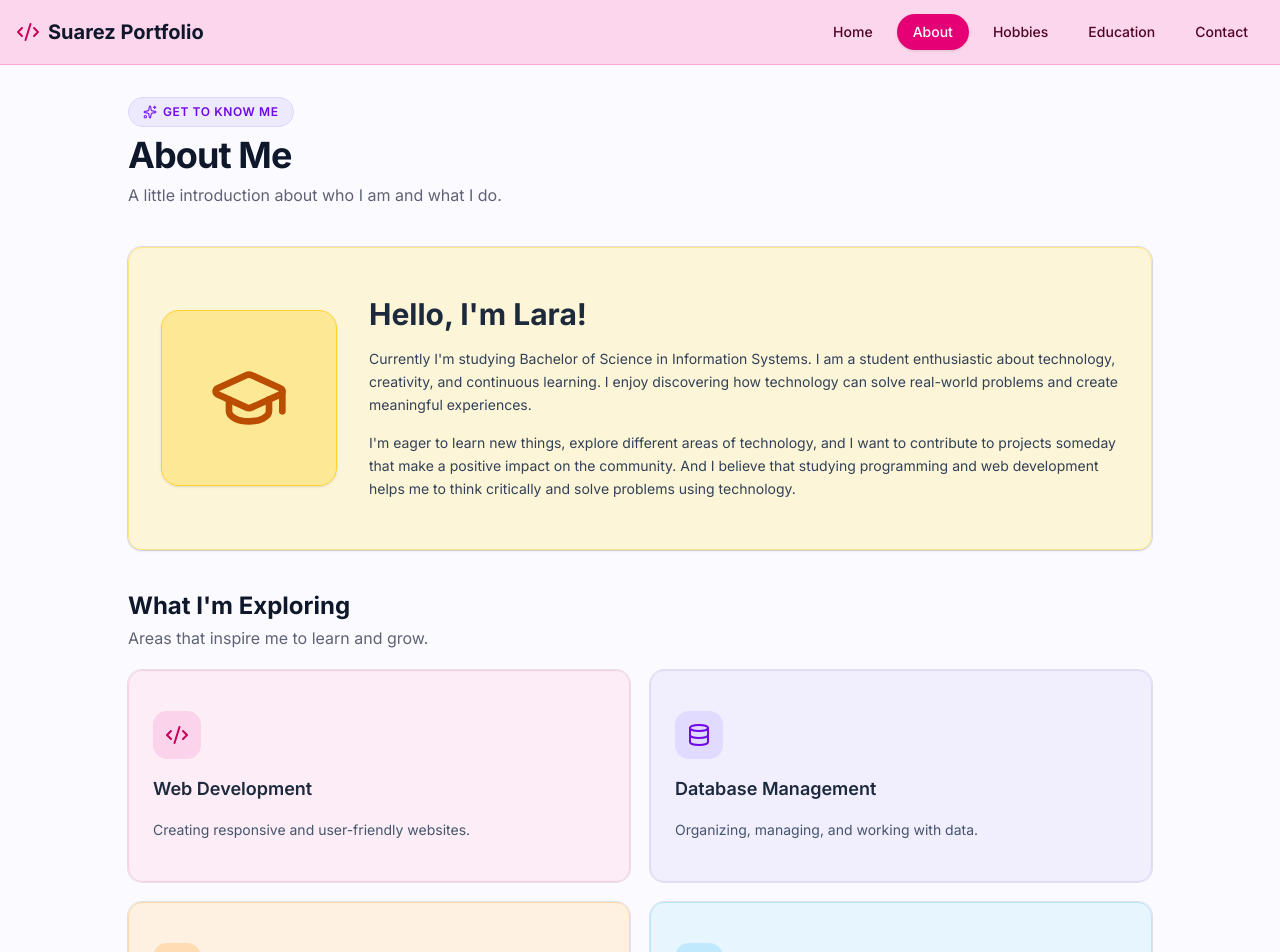
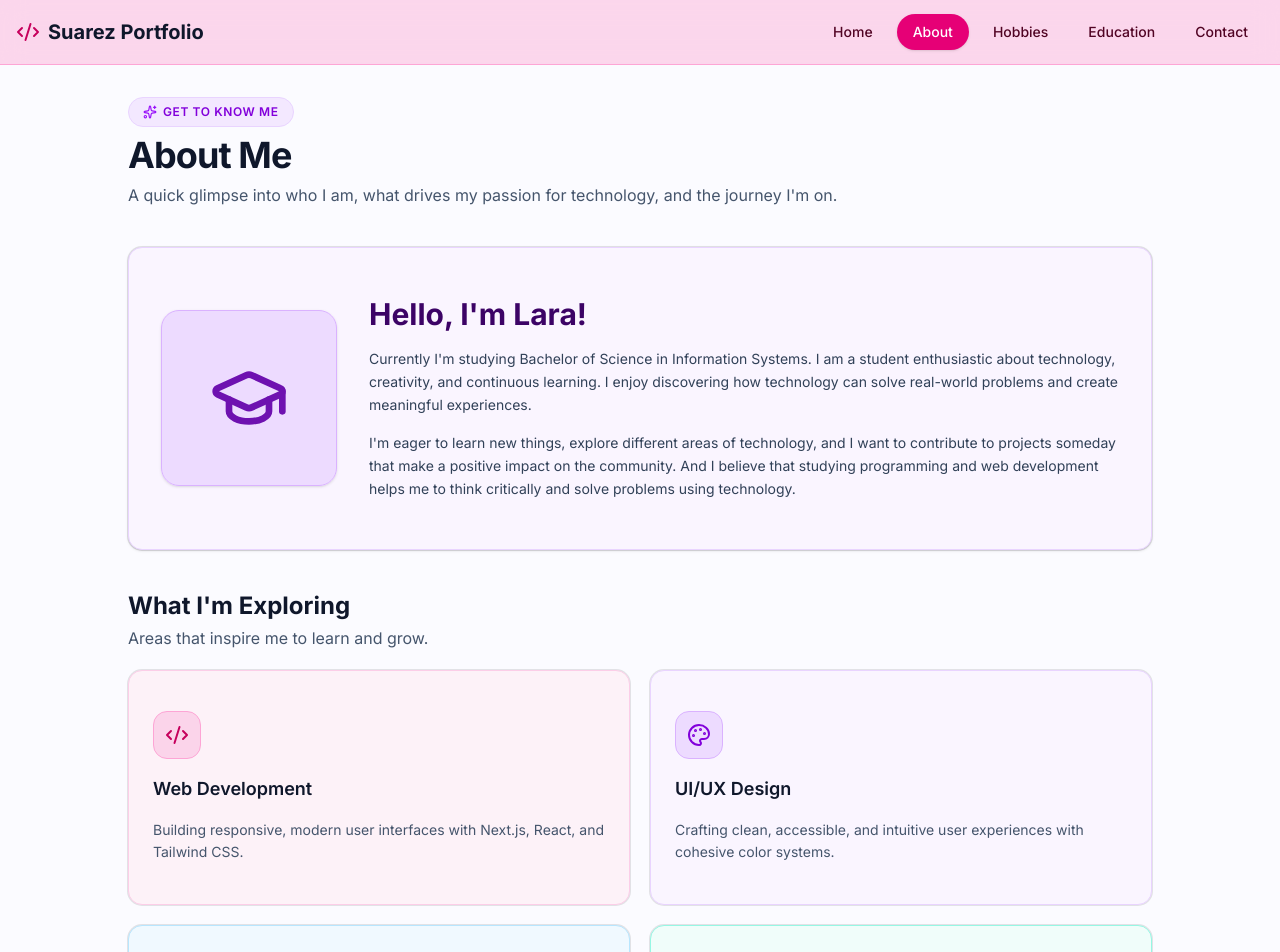
Before and after one commit to lsuarez-sys/my-personal-portfolio, a Next.js app: page /about in a window 1280 px wide. Shown: the top 952 px of the page. Built offline with nearby package versions, Linux system fonts and the light colour scheme.

Commit message:
Update About page to pastel lavender theme and add skills array

```diff
--- a/app/about/page.tsx
+++ b/app/about/page.tsx
@@ -13,31 +13,31 @@ import {
 const skills = [
   {
     title: "Web Development",
-    description: "Creating responsive and user-friendly websites.",
+    description: "Building responsive, modern user interfaces with Next.js, React, and Tailwind CSS.",
     icon: Code2,
-    color: "bg-pink-100/70 border-pink-200 hover:bg-pink-100",
-    iconColor: "bg-pink-200/80 text-pink-700",
+    color: "bg-pink-50 border-pink-200 hover:bg-pink-100/60",
+    iconColor: "bg-pink-200/80 border border-pink-300 text-pink-700",
+  },
+  {
+    title: "UI/UX Design",
+    description: "Crafting clean, accessible, and intuitive user experiences with cohesive color systems.",
+    icon: Palette,
+    color: "bg-purple-50 border-purple-200 hover:bg-purple-100/60",
+    iconColor: "bg-purple-200/80 border border-purple-300 text-purple-700",
   },
   {
     title: "Database Management",
-    description: "Organizing, managing, and working with data.",
+    description: "Structuring and managing backend data using SQL databases and modern backend frameworks.",
     icon: Database,
-    color: "bg-violet-100/70 border-violet-200 hover:bg-violet-100",
-    iconColor: "bg-violet-200/80 text-violet-700",
-  },
-  {
-    title: "UI/UX Design",
-    description: "Designing simple, creative, and meaningful interfaces.",
-    icon: Palette,
-    color: "bg-orange-100/70 border-orange-200 hover:bg-orange-100",
-    iconColor: "bg-orange-200/80 text-orange-700",
+    color: "bg-sky-50 border-sky-200 hover:bg-sky-100/60",
+    iconColor: "bg-sky-200/80 border border-sky-300 text-sky-700",
   },
   {
     title: "Problem Solving",
-    description: "Exploring ideas and finding solutions through technology.",
+    description: "Applying critical thinking to resolve bugs, optimize features, and continuous learning.",
     icon: Lightbulb,
-    color: "bg-sky-100/70 border-sky-200 hover:bg-sky-100",
-    iconColor: "bg-sky-200/80 text-sky-700",
+    color: "bg-teal-50 border-teal-200 hover:bg-teal-100/60",
+    iconColor: "bg-teal-200/80 border border-teal-300 text-teal-700",
   },
 ];
 
@@ -47,31 +47,31 @@ export default function About() {
 
       {/* Header */}
       <div className="space-y-2">
-        <div className="inline-flex items-center gap-1.5 px-3.5 py-1.5 rounded-full bg-violet-100 border border-violet-200 text-violet-700 text-xs font-semibold uppercase tracking-wider mb-2">
-          <Sparkles className="w-3.5 h-3.5 text-violet-600" />
+        <div className="inline-flex items-center gap-1.5 px-3.5 py-1.5 rounded-full bg-purple-100 border border-purple-200 text-purple-700 text-xs font-semibold uppercase tracking-wider mb-2">
+          <Sparkles className="w-3.5 h-3.5 text-purple-600" />
           <span>Get To Know Me</span>
         </div>
         <h1 className="text-3xl md:text-4xl font-bold tracking-tight text-slate-900">
           About Me
         </h1>
-        <p className="text-muted-foreground">
-          A little introduction about who I am and what I do.
+        <p className="text-slate-600">
+          A quick glimpse into who I am, what drives my passion for technology, and the journey I'm on.
         </p>
       </div>
 
-      {/* 1. Introduction Card (Pastel Yellow Theme) */}
-      <Card className="border border-amber-200 bg-amber-100/70 hover:bg-amber-100 transition-all duration-300 shadow-sm overflow-hidden">
+      {/* 1. Introduction Card (Pastel Lavender Theme) */}
+      <Card className="border border-purple-200 bg-purple-50 hover:bg-purple-100/60 transition-all duration-300 shadow-sm overflow-hidden">
         <CardContent className="p-6 md:p-8">
           <div className="flex flex-col md:flex-row gap-8 items-center">
 
             {/* Left Icon Container Box */}
-            <div className="w-36 h-36 md:w-44 md:h-44 rounded-2xl bg-amber-200/80 border border-amber-300 flex items-center justify-center shrink-0 shadow-sm">
-              <GraduationCap className="w-20 h-20 text-amber-700" />
+            <div className="w-36 h-36 md:w-44 md:h-44 rounded-2xl bg-purple-200/80 border border-purple-300 flex items-center justify-center shrink-0 shadow-sm">
+              <GraduationCap className="w-20 h-20 text-purple-800" />
             </div>
 
             {/* Right Text Content */}
             <div className="space-y-4">
-              <h2 className="text-2xl md:text-3xl font-bold text-slate-800">
+              <h2 className="text-2xl md:text-3xl font-bold text-purple-950">
                 Hello, I'm Lara!
               </h2>
 
@@ -98,7 +98,7 @@ export default function About() {
       <section className="space-y-5">
         <div>
           <h2 className="text-2xl font-bold text-slate-900">What I'm Exploring</h2>
-          <p className="text-muted-foreground mt-1">
+          <p className="text-slate-600 mt-1">
             Areas that inspire me to learn and grow.
           </p>
         </div>
@@ -118,7 +118,7 @@ export default function About() {
                     <Icon className="w-6 h-6" />
                   </div>
 
-                  <h3 className="font-semibold text-lg text-slate-800">
+                  <h3 className="font-semibold text-lg text-slate-900">
                     {skill.title}
                   </h3>
 
@@ -132,14 +132,14 @@ export default function About() {
         </div>
       </section>
 
-      {/* 3. Personal Goals Box (Pastel Mint Green Theme) */}
-      <Card className="border border-emerald-200 bg-emerald-100/70 hover:bg-emerald-100 transition-all duration-300 shadow-sm">
+      {/* 3. Personal Goals Box */}
+      <Card className="border border-emerald-200 bg-emerald-50 hover:bg-emerald-100/60 transition-all duration-300 shadow-sm">
         <CardContent className="p-6 md:p-8 space-y-4">
           <div className="flex items-center gap-3">
             <div className="p-2.5 rounded-xl bg-emerald-200/80 border border-emerald-300 text-emerald-800 shrink-0">
               <Target className="w-6 h-6" />
             </div>
-            <h2 className="text-2xl font-bold text-slate-800">My Goal</h2>
+            <h2 className="text-2xl font-bold text-slate-900">My Goal</h2>
           </div>
 
           <p className="text-slate-700 leading-relaxed text-base">
```
